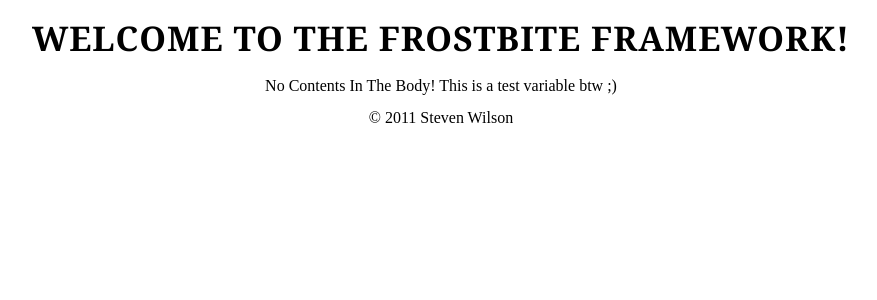
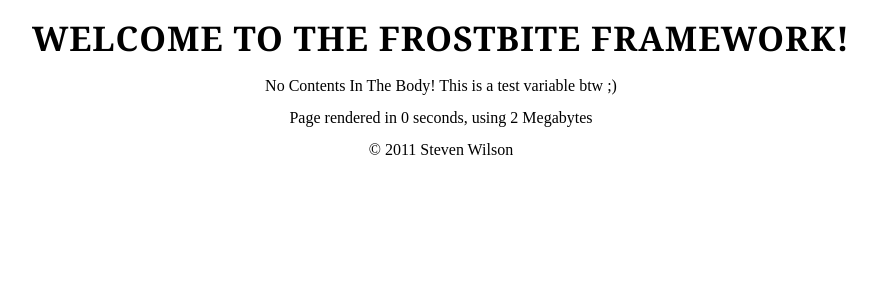
Before and after one commit to wilson212/Frostbite-Framework, a PHP site: page / in a window 1280 px wide. Shown: the top 300 px of the page, without its empty margins (199-1076 px from the left). Run offline with PHP 8.4, Linux system fonts and the light colour scheme.

Commit message:
[15] Added a benchmarking class. so far, loads in 0.002 secs :D

```diff
--- a/application/modules/page/controller.php
+++ b/application/modules/page/controller.php
@@ -7,7 +7,7 @@ class Page extends Controller
 		parent::__construct();
 	}
 
-	function index($uri)
+	function index()
 	{
 		$this->load->model('Page_Model');
 		// $this->Page_Model->get_page_contents($uri);
--- a/application/views/footer.php
+++ b/application/views/footer.php
@@ -1,3 +1,5 @@
+	<br />
+	<center><small>Page rendered in {PAGE_LOAD_TIME} seconds, using {MEMORY_USAGE}</small></center>
 	<br />
 	<center><small>&copy 2011 Steven Wilson</small></center>
 </body>
--- /dev/null
+++ b/core/library/Benchmark.php
@@ -0,0 +1,92 @@
+<?php
+
+class Benchmark
+{
+	// Start and stop timers
+    public static $start = array();
+	public static $stop = array();
+
+/*
+| ---------------------------------------------------------------
+| Function: startTimer()
+| ---------------------------------------------------------------
+|
+| Starts a new timer
+|
+| @Param: $key - Name of this start time
+|
+*/
+    public static function startTimer($key)
+	{
+        self::$start[$key] = microtime(1);
+    }
+
+/*
+| ---------------------------------------------------------------
+| Function: stopTimer()
+| ---------------------------------------------------------------
+|
+| Stops a defined timer
+|
+| @Param: $key - Name of this timer to be stopped
+|
+*/
+    private static function stopTimer($key)
+	{
+        self::$stop[$key] = microtime(1);
+    }
+
+/*
+| ---------------------------------------------------------------
+| Function: showTimer()
+| ---------------------------------------------------------------
+|
+| Displays the final time from start to finish
+|
+*/
+    public static function showTimer($key, $round = 3)
+	{
+        if(count(self::$start[$key]) == 0)
+		{
+            show_error(1, 'Before displaying a timer, You need to start it first!');
+		}
+        else
+		{
+            if(!isset(self::$stop[$key]))
+			{
+				self::$stop[$key] = microtime(1);
+			}
+			return round( (self::$stop[$key] - self::$start[$key]), $round);
+		}
+    }
+
+/*
+| ---------------------------------------------------------------
+| Function: memory_usage()
+| ---------------------------------------------------------------
+|
+| Returns the amount of memory the system has used to load the page
+|
+*/
+	public static function memory_usage()
+	{
+		$usage = '';
+		$mem_usage = memory_get_usage(true);
+
+		if($mem_usage < 1024)
+		{
+			$usage =  $mem_usage." Bytes";
+		}
+		elseif($mem_usage < 1048576)
+		{
+			$usage = round($mem_usage/1024, 2)." Kilobytes";
+		}
+		else
+		{
+			$usage = round($mem_usage/1048576, 2)." Megabytes";
+		}
+		return $usage;
+	}
+
+}
+// EOF
--- a/core/library/Template.php
+++ b/core/library/Template.php
@@ -141,8 +141,14 @@ class Template
 			}
 		}
 
-		// End output buffering, spit out the page.
-		ob_end_flush();
+		// End output buffering
+		$page = ob_get_contents();
+		@ob_end_clean();
+
+		// Replace some Global values
+		$page = str_replace('{PAGE_LOAD_TIME}', Benchmark::showTimer('system'), $page);
+		$page = str_replace('{MEMORY_USAGE}', Benchmark::memory_usage(), $page);
+		echo $page;
     }
 }
 // EOF
--- a/index.php
+++ b/index.php
@@ -26,9 +26,13 @@ $url = (isset($_GET['url']) ? $_GET['url'] : '');
 
 // Include our 4 main required files, and routes config file.
 require (APP_PATH . DS . 'config' . DS . 'routes.php');
+require (CORE_PATH . DS . 'library' . DS . 'Benchmark.php');
 require (CORE_PATH . DS . 'library' . DS . 'Registry.php');
 require (CORE_PATH . DS . 'library' . DS . 'Common.php');
 require (CORE_PATH . DS . 'library' . DS . 'Frostbite.php');
+
+// Initiate the system start time
+Benchmark::startTimer('system');
 
 // Initiate Registry
 $Registry = new Registry();
@@ -36,5 +40,4 @@ $Registry = new Registry();
 // Initiate the framework and let it do the rest ;)
 $Frostbite = new Frostbite();
 $Frostbite->Init();
-
 ?>
```
Also changed, not shown: core/library/Frostbite.php (+4 -4 lines), core/library/Common.php (line endings or trailing spaces).
